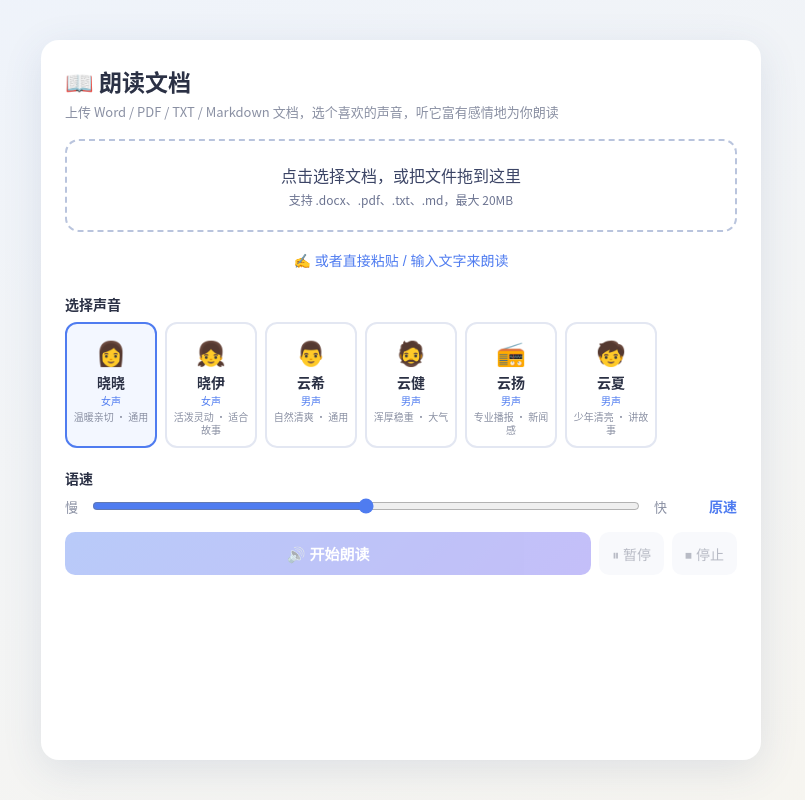
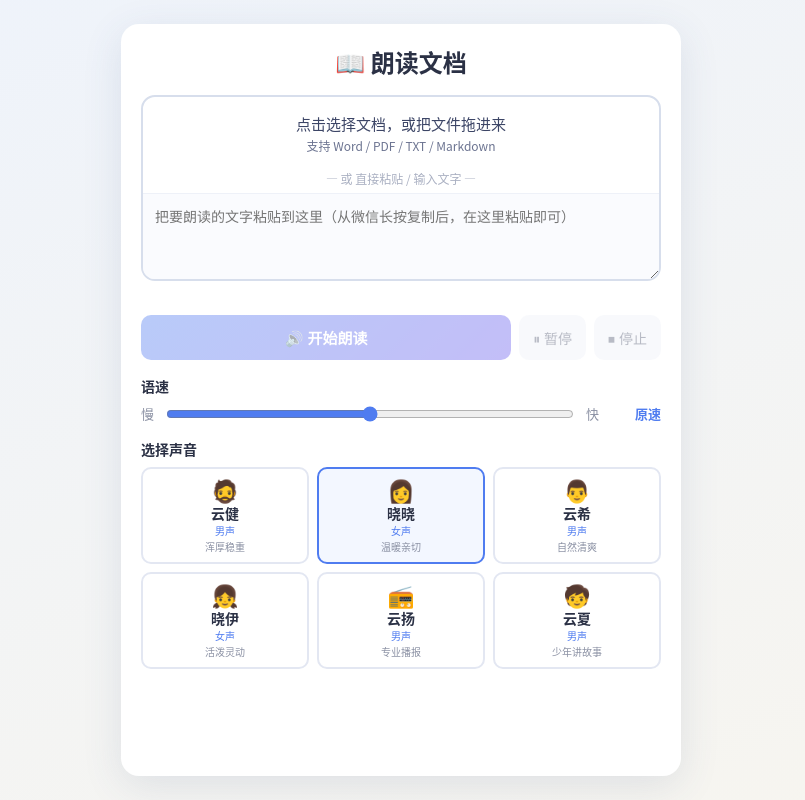
Before and after one commit to wangyongping2025-png/my-first-code, a Flask app: page / in a window 1280 px wide. Shown: the whole page, without its empty margins (239-1044 px from the left). Run offline with Flask 3, Linux system fonts and the light colour scheme.

Commit message:
手机界面优化：标题居中去副标题、文件与粘贴合并为一个框、按钮上移、语速下移、声音两行三个置底并调小、云健晓晓置前

```diff
--- a/langdu/app.py
+++ b/langdu/app.py
@@ -30,12 +30,12 @@ app.config["MAX_CONTENT_LENGTH"] = 20 * 1024 * 1024  # 最大 20MB
 
 # 可选的普通话声音（都是自然有感情的神经网络语音）
 VOICES = {
-    "zh-CN-XiaoxiaoNeural": {"name": "晓晓", "gender": "女声", "desc": "温暖亲切 · 通用", "emoji": "👩"},
-    "zh-CN-XiaoyiNeural":   {"name": "晓伊", "gender": "女声", "desc": "活泼灵动 · 适合故事", "emoji": "👧"},
-    "zh-CN-YunxiNeural":    {"name": "云希", "gender": "男声", "desc": "自然清爽 · 通用", "emoji": "👨"},
-    "zh-CN-YunjianNeural":  {"name": "云健", "gender": "男声", "desc": "浑厚稳重 · 大气", "emoji": "🧔"},
-    "zh-CN-YunyangNeural":  {"name": "云扬", "gender": "男声", "desc": "专业播报 · 新闻感", "emoji": "📻"},
-    "zh-CN-YunxiaNeural":   {"name": "云夏", "gender": "男声", "desc": "少年清亮 · 讲故事", "emoji": "🧒"},
+    "zh-CN-YunjianNeural":  {"name": "云健", "gender": "男声", "desc": "浑厚稳重", "emoji": "🧔"},
+    "zh-CN-XiaoxiaoNeural": {"name": "晓晓", "gender": "女声", "desc": "温暖亲切", "emoji": "👩"},
+    "zh-CN-YunxiNeural":    {"name": "云希", "gender": "男声", "desc": "自然清爽", "emoji": "👨"},
+    "zh-CN-XiaoyiNeural":   {"name": "晓伊", "gender": "女声", "desc": "活泼灵动", "emoji": "👧"},
+    "zh-CN-YunyangNeural":  {"name": "云扬", "gender": "男声", "desc": "专业播报", "emoji": "📻"},
+    "zh-CN-YunxiaNeural":   {"name": "云夏", "gender": "男声", "desc": "少年讲故事", "emoji": "🧒"},
 }
 DEFAULT_VOICE = "zh-CN-XiaoxiaoNeural"
 
--- a/langdu/templates/index.html
+++ b/langdu/templates/index.html
@@ -9,7 +9,6 @@
 <link rel="manifest" href="/static/manifest.json">
 <meta name="theme-color" content="#4f7cf0">
 <link rel="icon" href="/static/favicon-32.png" sizes="32x32">
-<!-- iPhone / iPad 专用 -->
 <meta name="apple-mobile-web-app-capable" content="yes">
 <meta name="mobile-web-app-capable" content="yes">
 <meta name="apple-mobile-web-app-status-bar-style" content="default">
@@ -23,7 +22,7 @@
     min-height: 100vh;
     display: flex;
     justify-content: center;
-    padding: 40px 16px;
+    padding: 24px 14px;
     color: #2b3145;
   }
   .card {
@@ -31,108 +30,82 @@
     border-radius: 18px;
     box-shadow: 0 10px 40px rgba(60, 80, 130, 0.12);
     width: 100%;
-    max-width: 720px;
-    padding: 24px;
-  }
-  h1 { font-size: 23px; margin-bottom: 4px; }
-  .subtitle { color: #8a90a3; font-size: 13px; margin-bottom: 18px; }
-
-  .drop {
-    border: 2px dashed #b9c4dd;
-    border-radius: 14px;
-    padding: 22px 16px;
-    text-align: center;
-    cursor: pointer;
-    transition: all .2s;
-    color: #6b7390;
-  }
-  .drop:hover, .drop.over { border-color: #4f7cf0; background: #f3f7ff; }
-  .drop .big { font-size: 16px; color: #3c4566; margin-bottom: 4px; }
-  .drop .small { font-size: 12px; }
-  #fileInput { display: none; }
-
-  .pasteToggle {
-    display: block; width: 100%; margin-top: 10px; padding: 8px;
-    background: none; border: none; color: #4f7cf0;
-    font-size: 14px; cursor: pointer; text-align: center;
-  }
-  .pasteToggle:hover { text-decoration: underline; }
-
-  .filename {
-    margin-top: 10px; font-size: 14px; color: #4f7cf0;
-    display: none; word-break: break-all;
+    max-width: 560px;
+    padding: 20px;
   }
 
-  .section { margin-top: 16px; }
-  .label { font-size: 14px; font-weight: 600; margin-bottom: 8px; }
+  /* 标题：居中，无副标题 */
+  h1 { font-size: 24px; text-align: center; margin-bottom: 16px; }
 
-  /* 声音：横向一排，可左右滑动 */
-  .voices {
-    display: flex; gap: 8px; overflow-x: auto; padding-bottom: 4px;
-    scroll-snap-type: x proximity; -webkit-overflow-scrolling: touch;
+  /* 合并输入框：上传文件 + 粘贴文字，同一个框 */
+  .inputbox { border: 2px solid #d7deec; border-radius: 14px; overflow: hidden; }
+  .drop { padding: 16px; text-align: center; cursor: pointer; color: #6b7390; transition: background .2s; }
+  .drop:hover, .drop.over { background: #f3f7ff; }
+  .drop .big { font-size: 15px; color: #3c4566; }
+  .drop .small { font-size: 12px; margin-top: 3px; }
+  .filename { margin-top: 8px; font-size: 13px; color: #4f7cf0; display: none; word-break: break-all; }
+  #fileInput { display: none; }
+  .or { text-align: center; font-size: 12px; color: #aab0c2; padding-bottom: 6px; }
+  textarea {
+    display: block; width: 100%; height: 86px; resize: vertical;
+    border: none; border-top: 1.5px solid #eef1f8; outline: none;
+    padding: 12px; font-size: 14px; line-height: 1.6; color: #2b3145; background: #fafbfe;
   }
-  .voice {
-    flex: 0 0 auto; width: 92px; scroll-snap-align: start;
-    border: 2px solid #e3e7f2;
-    border-radius: 12px;
-    padding: 10px 6px;
-    text-align: center;
-    cursor: pointer;
-    transition: all .15s;
-    user-select: none;
-  }
-  .voice .icon { font-size: 24px; }
-  .voice .name { font-size: 14px; font-weight: 600; margin-top: 3px; }
-  .voice .gender { font-size: 10px; color: #4f7cf0; margin-top: 1px; }
-  .voice .desc { font-size: 10px; color: #8a90a3; margin-top: 2px; line-height: 1.3; }
-  .voice.active { border-color: #4f7cf0; background: #f3f7ff; }
+  .charCount { font-size: 12px; color: #8a90a3; margin-top: 6px; text-align: right; min-height: 16px; }
 
-  .speedRow { display: flex; align-items: center; gap: 14px; }
-  input[type=range] { flex: 1; accent-color: #4f7cf0; }
-  .speedVal { width: 56px; text-align: right; font-size: 14px; color: #4f7cf0; font-weight: 600; }
-
-  textarea {
-    width: 100%; height: 120px; resize: vertical;
-    border: 1.5px solid #e3e7f2; border-radius: 12px;
-    padding: 12px; font-size: 14px; line-height: 1.7;
-    color: #2b3145; outline: none; display: none;
-  }
-  textarea:focus { border-color: #4f7cf0; }
-  .charCount { font-size: 12px; color: #8a90a3; margin-top: 6px; display: none; }
-
-  .btnRow { display: flex; gap: 8px; margin-top: 16px; }
+  /* 开始朗读 / 暂停 / 停止 */
+  .btnRow { display: flex; gap: 8px; margin-top: 12px; }
   .btn {
     flex: 1;
     background: linear-gradient(135deg, #4f7cf0, #6b5ef0);
     color: #fff; border: none; border-radius: 10px;
-    padding: 11px; font-size: 15px; font-weight: 600;
+    padding: 12px; font-size: 15px; font-weight: 600;
     cursor: pointer; transition: opacity .15s;
   }
   .btn:hover { opacity: .92; }
   .btn:disabled { opacity: .4; cursor: not-allowed; }
   .btn.secondary {
     background: #eef1f8; color: #4f5670; flex: 0 0 auto;
-    padding: 11px 13px; font-size: 14px; font-weight: 500;
+    padding: 12px 14px; font-size: 14px; font-weight: 500;
   }
 
-  .status { margin-top: 12px; font-size: 13px; text-align: center; display: none; }
+  .status { margin-top: 10px; font-size: 13px; text-align: center; display: none; }
   .status.info { color: #4f7cf0; display: block; }
   .status.error { color: #e05656; display: block; }
+  audio { width: 100%; margin-top: 10px; display: none; }
 
-  audio { width: 100%; margin-top: 14px; display: none; }
+  .section { margin-top: 16px; }
+  .label { font-size: 14px; font-weight: 600; margin-bottom: 8px; }
 
+  /* 语速 */
+  .speedRow { display: flex; align-items: center; gap: 12px; }
+  input[type=range] { flex: 1; accent-color: #4f7cf0; }
+  .speedVal { width: 50px; text-align: right; font-size: 13px; color: #4f7cf0; font-weight: 600; }
+
+  /* 选择声音：两行三个，一屏可见，不左右滑 */
+  .voices { display: grid; grid-template-columns: repeat(3, 1fr); gap: 8px; }
+  .voice {
+    border: 2px solid #e3e7f2; border-radius: 10px;
+    padding: 8px 4px; text-align: center; cursor: pointer;
+    transition: all .15s; user-select: none;
+  }
+  .voice .icon { font-size: 22px; line-height: 1.1; }
+  .voice .name { font-size: 14px; font-weight: 600; margin-top: 2px; }
+  .voice .gender { font-size: 10px; color: #4f7cf0; }
+  .voice .desc { font-size: 10px; color: #8a90a3; margin-top: 1px; }
+  .voice.active { border-color: #4f7cf0; background: #f3f7ff; }
+
+  /* 朗读进度（段落列表） */
   .segments {
-    margin-top: 14px; max-height: 220px; overflow-y: auto;
-    border: 1.5px solid #eef1f8; border-radius: 12px; padding: 6px;
-    display: none;
+    margin-top: 14px; max-height: 200px; overflow-y: auto;
+    border: 1.5px solid #eef1f8; border-radius: 12px; padding: 6px; display: none;
   }
   .seg {
-    padding: 10px 12px; border-radius: 8px; font-size: 14px; line-height: 1.6;
-    cursor: pointer; transition: background .12s; color: #4f5670;
-    display: flex; gap: 10px;
+    padding: 9px 10px; border-radius: 8px; font-size: 14px; line-height: 1.6;
+    cursor: pointer; transition: background .12s; color: #4f5670; display: flex; gap: 10px;
   }
   .seg:hover { background: #f3f7ff; }
-  .seg .num { color: #b9c0d4; font-size: 12px; flex: 0 0 28px; padding-top: 2px; }
+  .seg .num { color: #b9c0d4; font-size: 12px; flex: 0 0 26px; padding-top: 2px; }
   .seg.playing { background: #eaf1ff; color: #2b3145; }
   .seg.playing .num { color: #4f7cf0; font-weight: 700; }
   .seg.done { color: #aab0c2; }
@@ -141,17 +114,42 @@
 <body>
 <div class="card">
   <h1>📖 朗读文档</h1>
-  <div class="subtitle">上传 Word / PDF / TXT / Markdown 文档，选个喜欢的声音，听它富有感情地为你朗读</div>
 
-  <div class="drop" id="drop">
-    <div class="big">点击选择文档，或把文件拖到这里</div>
-    <div class="small">支持 .docx、.pdf、.txt、.md，最大 20MB</div>
-    <div class="filename" id="filename"></div>
+  <!-- 合并输入框：可上传文件，也可直接粘贴文字 -->
+  <div class="inputbox">
+    <div class="drop" id="drop">
+      <div class="big">点击选择文档，或把文件拖进来</div>
+      <div class="small">支持 Word / PDF / TXT / Markdown</div>
+      <div class="filename" id="filename"></div>
+    </div>
+    <div class="or">— 或 直接粘贴 / 输入文字 —</div>
+    <textarea id="text" placeholder="把要朗读的文字粘贴到这里（从微信长按复制后，在这里粘贴即可）"></textarea>
   </div>
   <input type="file" id="fileInput" accept=".docx,.pdf,.txt,.md,.markdown,application/pdf">
+  <div class="charCount" id="charCount"></div>
 
-  <button class="pasteToggle" id="pasteToggle">✍️ 或者直接粘贴 / 输入文字来朗读</button>
+  <!-- 开始朗读 / 暂停 / 停止 -->
+  <div class="btnRow">
+    <button class="btn" id="playBtn" disabled>🔊 开始朗读</button>
+    <button class="btn secondary" id="pauseBtn" disabled>⏸ 暂停</button>
+    <button class="btn secondary" id="stopBtn" disabled>⏹ 停止</button>
+  </div>
 
+  <div class="status" id="status"></div>
+  <audio id="player" controls></audio>
+
+  <!-- 语速：放在开始朗读下方 -->
+  <div class="section">
+    <div class="label">语速</div>
+    <div class="speedRow">
+      <span style="font-size:13px;color:#8a90a3">慢</span>
+      <input type="range" id="speed" min="-50" max="50" step="10" value="0">
+      <span style="font-size:13px;color:#8a90a3">快</span>
+      <span class="speedVal" id="speedVal">原速</span>
+    </div>
+  </div>
+
+  <!-- 选择声音：放在最下面，两行三个 -->
   <div class="section">
     <div class="label">选择声音</div>
     <div class="voices" id="voices">
@@ -166,31 +164,6 @@
     </div>
   </div>
 
-  <div class="section">
-    <div class="label">语速</div>
-    <div class="speedRow">
-      <span style="font-size:13px;color:#8a90a3">慢</span>
-      <input type="range" id="speed" min="-50" max="50" step="10" value="0">
-      <span style="font-size:13px;color:#8a90a3">快</span>
-      <span class="speedVal" id="speedVal">原速</span>
-    </div>
-  </div>
-
-  <div class="section">
-    <div class="label" id="textLabel" style="display:none">要朗读的文字（可以修改后再朗读）</div>
-    <textarea id="text" placeholder="把要朗读的文字粘贴到这里（从微信长按复制后，在这里粘贴即可）"></textarea>
-    <div class="charCount" id="charCount"></div>
-  </div>
-
-  <div class="btnRow">
-    <button class="btn" id="playBtn" disabled>🔊 开始朗读</button>
-    <button class="btn secondary" id="pauseBtn" disabled>⏸ 暂停</button>
-    <button class="btn secondary" id="stopBtn" disabled>⏹ 停止</button>
-  </div>
-
-  <div class="status" id="status"></div>
-  <audio id="player" controls></audio>
-
   <div class="segments" id="segments"></div>
 </div>
 
@@ -199,7 +172,6 @@ const drop = document.getElementById('drop');
 const fileInput = document.getElementById('fileInput');
 const filenameEl = document.getElementById('filename');
 const textEl = document.getElementById('text');
-const textLabel = document.getElementById('textLabel');
 const charCount = document.getElementById('charCount');
 const playBtn = document.getElementById('playBtn');
 const pauseBtn = document.getElementById('pauseBtn');
@@ -209,7 +181,6 @@ const player = document.getElementById('player');
 const speedEl = document.getElementById('speed');
 const speedVal = document.getElementById('speedVal');
 const segmentsEl = document.getElementById('segments');
-const pasteToggle = document.getElementById('pasteToggle');
 
 let voice = '{{ default_voice }}';
 
@@ -252,33 +223,19 @@ function setStatus(msg, type) {
   statusEl.className = 'status' + (type ? ' ' + type : '');
 }
 
-// 显示文字框（粘贴/编辑用）
-function showTextBox() {
-  textEl.style.display = 'block';
-  textLabel.style.display = 'block';
-  charCount.style.display = 'block';
+// 文字框内容变化时：更新字数、决定“开始朗读”能不能点
+function refreshText() {
+  const n = textEl.value.trim().length;
+  charCount.textContent = n ? ('共 ' + n + ' 个字') : '';
+  playBtn.disabled = (n === 0);
 }
-
-// 文字框内容变化时：更新字数、决定“开始朗读”按钮能不能点
-textEl.addEventListener('input', () => {
-  const n = textEl.value.trim().length;
-  charCount.textContent = '共 ' + n + ' 个字';
-  playBtn.disabled = (n === 0);
-});
-
-// “直接粘贴/输入文字”入口
-pasteToggle.onclick = () => {
-  showTextBox();
-  textEl.focus();
-  setStatus('把文字粘贴到下面的框里，然后点「开始朗读」', 'info');
-};
+textEl.addEventListener('input', refreshText);
 
 async function handleFile(file) {
   filenameEl.textContent = '📄 ' + file.name;
   filenameEl.style.display = 'block';
   setStatus('正在读取文档…', 'info');
   stopReading();
-  playBtn.disabled = true;
 
   const form = new FormData();
   form.append('file', file);
@@ -287,11 +244,7 @@ async function handleFile(file) {
     const data = await resp.json();
     if (!resp.ok) throw new Error(data.error || '读取失败');
     textEl.value = data.text;
-    textEl.style.display = 'block';
-    textLabel.style.display = 'block';
-    charCount.style.display = 'block';
-    charCount.textContent = '共 ' + data.chars + ' 个字';
-    playBtn.disabled = false;
+    refreshText();
     setStatus('文档读取成功，点击「开始朗读」即可', 'info');
   } catch (err) {
     setStatus('❌ ' + err.message, 'error');
@@ -305,7 +258,6 @@ function splitSegments(text, maxChars = 180) {
     para = para.trim();
     if (!para) continue;
     if (para.length <= maxChars) { segs.push(para); continue; }
-    // 段落太长，按句子标点再切
     const sentences = para.split(/(?<=[。！？!?；;])/);
     let buf = '';
     for (const s of sentences) {
@@ -314,7 +266,7 @@ function splitSegments(text, maxChars = 180) {
       else {
         if (buf) segs.push(buf);
         if (s.length <= maxChars) { buf = s; }
-        else { // 单句仍超长，硬切
+        else {
           for (let i = 0; i < s.length; i += maxChars) segs.push(s.slice(i, i + maxChars));
           buf = '';
         }
@@ -333,7 +285,7 @@ function renderSegments() {
     div.className = 'seg';
     div.dataset.index = i;
     div.innerHTML = '<span class="num">' + (i + 1) + '</span><span>' + escapeHtml(seg) + '</span>';
-    div.onclick = () => { playFrom(i); };  // 点哪段就从哪段开始
+    div.onclick = () => { playFrom(i); };
     segmentsEl.appendChild(div);
   });
   segmentsEl.style.display = segments.length ? 'block' : 'none';
@@ -353,7 +305,7 @@ function highlight(i) {
   if (cur) cur.scrollIntoView({ block: 'nearest', behavior: 'smooth' });
 }
 
-// ---- 生成某一段的语音（带缓存，避免重复生成）----
+// ---- 生成某一段的语音（带缓存）----
 async function fetchSegment(i) {
   if (audioCache[i]) return audioCache[i];
   const resp = await fetch('/api/tts', {
@@ -388,15 +340,13 @@ async function playFrom(i) {
     stopReading();
     return;
   }
-  if (!playing || current !== i) return;  // 期间被停止/跳段了
+  if (!playing || current !== i) return;
 
   player.src = url;
   player.play();
-  // 提前把下一段也生成好，衔接更顺
   if (i + 1 < segments.length) fetchSegment(i + 1).catch(() => {});
 }
 
-// 一段读完，自动接下一段
 player.onended = () => { if (playing) playFrom(current + 1); };
 
 function finishReading() {
@@ -445,7 +395,6 @@ player.onplay = updateButtons;
 player.onpause = updateButtons;
 
 // 注册 Service Worker（让它能“添加到主屏幕”、二次打开更快）
-// 仅在安全环境（https 或 localhost）下生效；局域网 http 会自动跳过，不影响使用
 if ('serviceWorker' in navigator) {
   window.addEventListener('load', () => {
     navigator.serviceWorker.register('/sw.js').catch(() => {});
```
